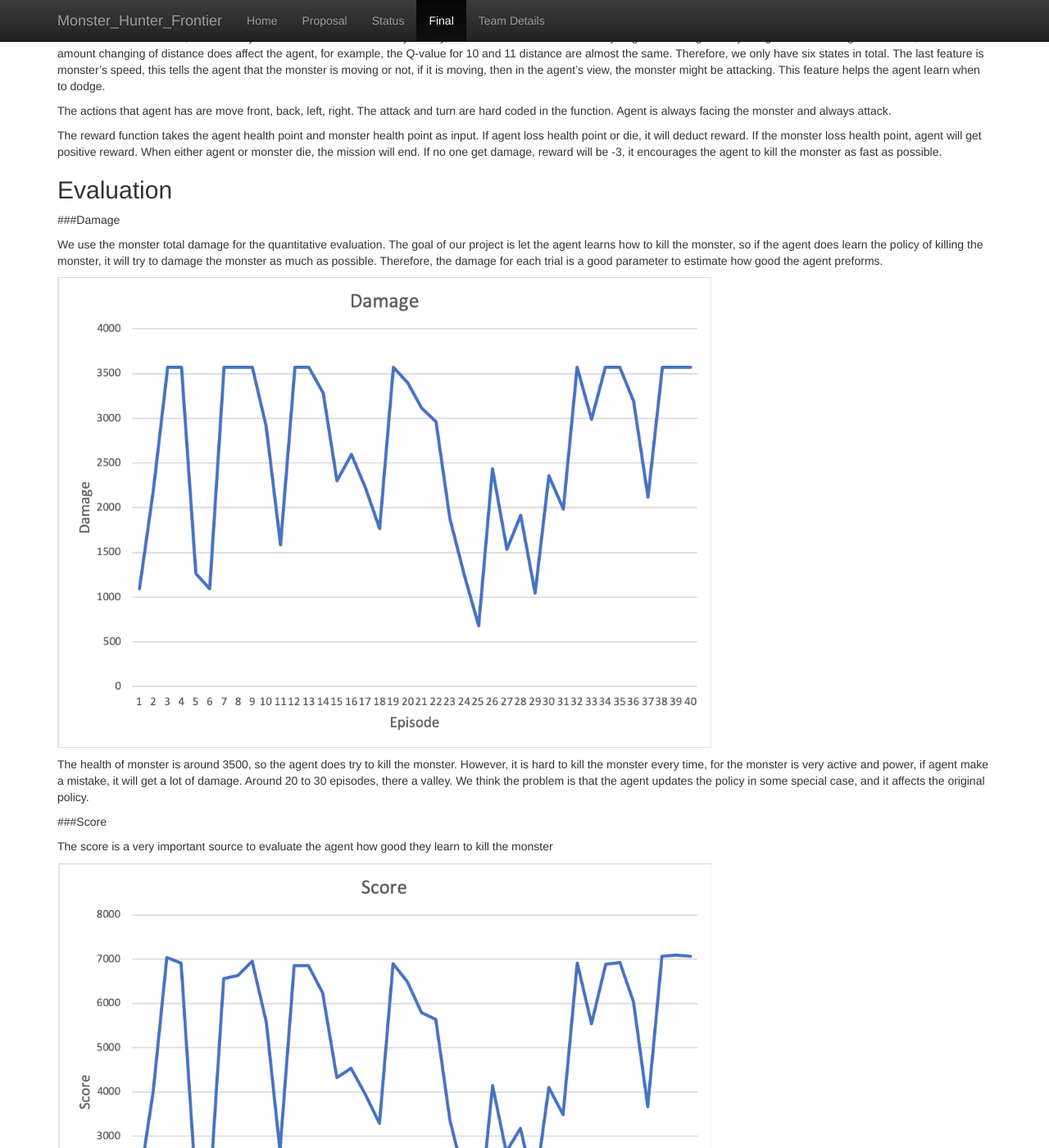
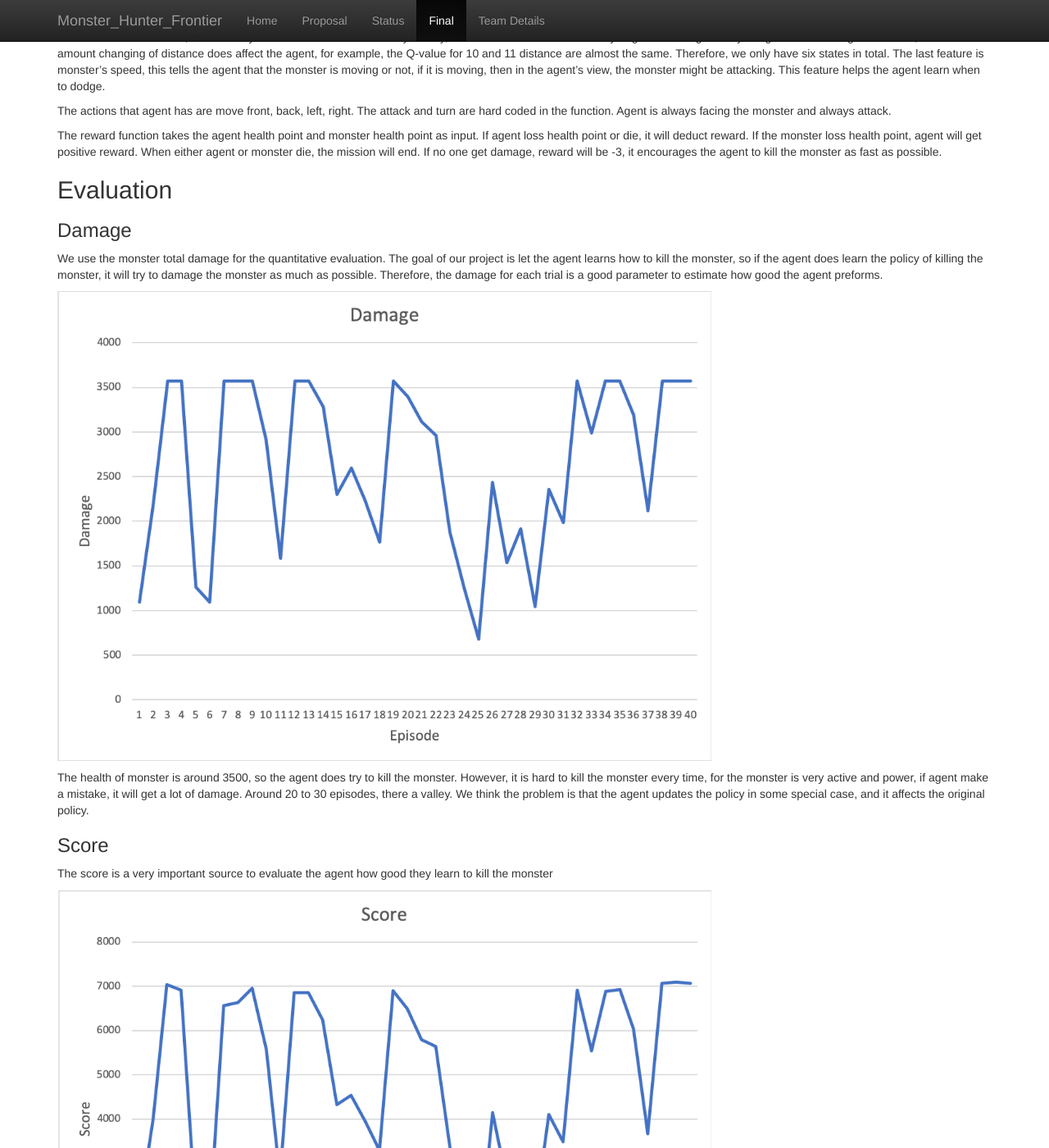
Before and after one commit to zihuazhang337/Group-25, a Jekyll site: the page built from docs/final.md, in a window 1280 px wide and 1400 px high, scrolled down 1741 px. Shown: the whole window at 82% size. Built offline with Jekyll 4.4.1, drawn with Linux system fonts in a browser that asks for light colours; our own code applies the rules of GitHub Pages for plain Markdown files.

Commit message:
Update final.md

```diff
--- a/docs/final.md
+++ b/docs/final.md
@@ -35,7 +35,7 @@ The reward function takes the agent health point and monster health point as inp
 
 ## Evaluation
 
-###Damage
+### Damage
 
 We use the monster total damage for the quantitative evaluation. The goal of our project is let the agent learns how to kill the monster, so if the agent does learn the policy of killing the monster, it will try to damage the monster as much as possible. Therefore, the damage for each trial is a good parameter to estimate how good the agent preforms.
 
@@ -43,7 +43,7 @@ We use the monster total damage for the quantitative evaluation. The goal of our
 
 The health of monster is around 3500, so the agent does try to kill the monster. However, it is hard to kill the monster every time, for the monster is very active and power, if agent make a mistake, it will get a lot of damage. Around 20 to 30 episodes, there a valley. We think the problem is that the agent updates the policy in some special case, and it affects the original policy.
 
-###Score
+### Score
 
 The score is a very important source to evaluate the agent how good they learn to kill the monster
 
@@ -51,7 +51,7 @@ The score is a very important source to evaluate the agent how good they learn t
 
 The score and damage graph are similar, for the damage affect the score heavily.
 
-###Run time
+### Run Time
 
 Our ultimate goal is let the agent to kill the monster as fast as possible. Therefore, run time is also important.
 
```
